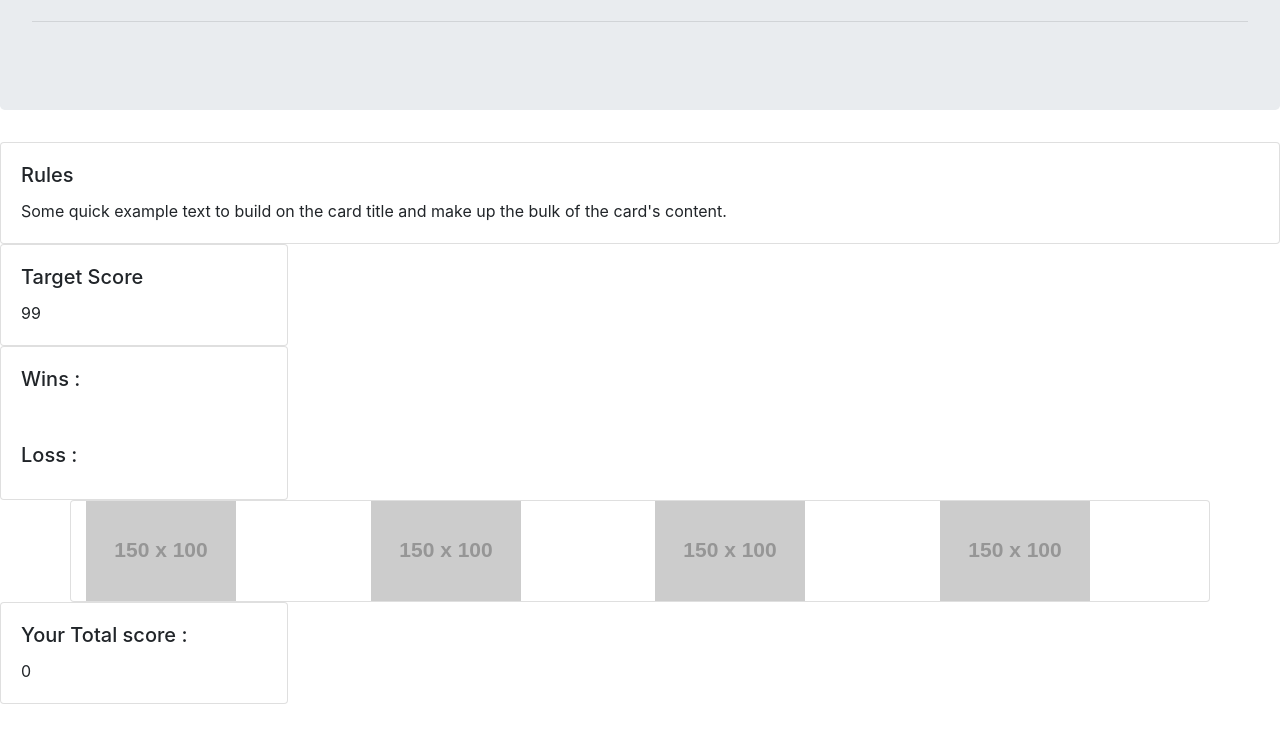
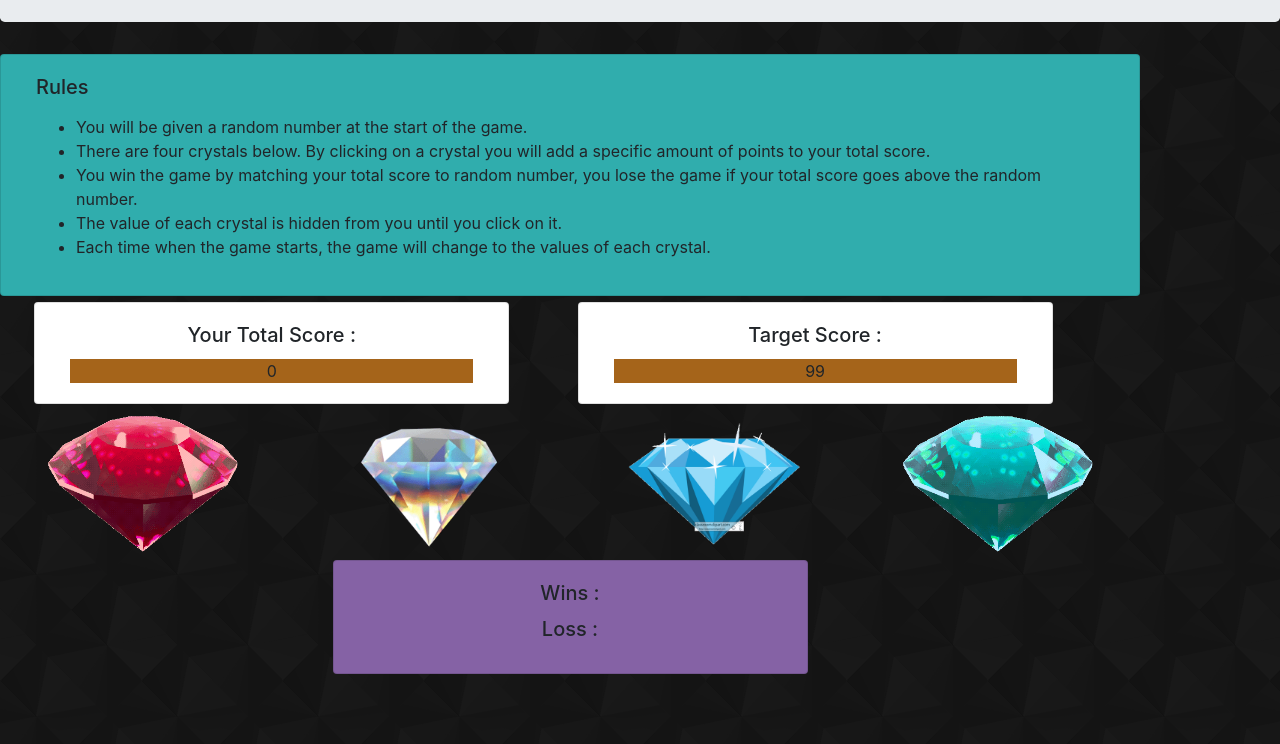
Before and after one commit to rronakk/crystal-collector, a plain HTML site: page index.html in a window 1280 px wide. Shown: the part 172-916 px from the top of the page. Before the commit the page ends 876 px from the top, so only its background shows below. Drawn offline with nearby package versions, Linux system fonts and the light colour scheme; placeholder pictures from the web are drawn by us.

Commit message:
updating styling and adding read me

```diff
--- a/assests/css/style.css
+++ b/assests/css/style.css
@@ -3,3 +3,38 @@
     height: 200px;
     object-fit: cover;
 }
+
+body{
+    background-image: url(../images/diagmonds.png);
+    padding-bottom: 70px;
+}
+
+.card{
+    margin: 0.5% 3%;
+}
+.jumbotron{
+    padding: 20px;
+}
+.container{
+    margin: 0;
+}
+#target-score ,#score {
+    background-color: rgb(165, 100, 26);
+
+}
+.rules{
+    background-color: rgb(48, 173, 173);
+}
+.row{
+    text-align: center;
+}
+.col-centered{
+    float: none;
+    margin: 0 auto;
+    background-color: rgb(133, 98, 165);
+}
+
+.img-fluid{
+    height: 150px;
+    cursor: pointer;
+}
--- a/assests/js/game.js
+++ b/assests/js/game.js
@@ -26,16 +26,17 @@ function startGame(){
     $('div[stone="turquoise"]').attr("value", turquoiseValue);
 
 
-    $(".gem").on('click', function(){
+    $(".gem").on('click', function(){ //FIXME: add animation for every click
+        $(".gem").effect("shake");
         score += parseInt($(this).attr("value"));
         $("#score").html(score);
-        console.log(targetScore);
-        console.log(score);
 
         if (targetScore === score){
             win++;
             $("#wins").html(win);
+            console.log(score)
             score = 0;
+            console.log(score)
             $("#score").html(score);
             startGame()
         }
--- a/index.html
+++ b/index.html
@@ -17,55 +17,65 @@
 <body>
     <div class="jumbotron">
             <h1 class="display-4">Crystal Collector</h1>
-            <p class="lead">test which lucky crystal help you win the treasure</p>
+            <p class="lead">Test which lucky crystal help you win the treasure....</p>
             <hr class="my-4">
     </div>
-    <div class="card" style="width: auto;">
+    <div class="card container rules" style="width: auto;">
         <div class="card-body">
             <h5 class="card-title">Rules</h5>
-            <p class="card-text">Some quick example text to build on the card title and make up the bulk of the card's content.</p>
+            <p class="card-text">
+            <ul>
+                <li>You will be given a random number at the start of the game.</li>
+                <li>There are four crystals below.  By clicking on a crystal you will add a specific amount of points to your total score.</li>
+                <li>You win the game by matching your total score to random number, you lose the game if your total score goes above the random number.</li>
+                <li>The value of each crystal is hidden from you until you click on it.</li>
+                <li>Each time when the game starts, the game will change to the values of each crystal.</li>
+            </ul>
+            </p>
         </div>
     </div>
-
-    <div class="card" style="width: 18rem;">
+    <div class="container">
+        <div class="row ">
+            <div class="card col-5" style="width: 18rem;">
                     <div class="card-body">
-            <h5 class="card-title">Target Score</h5>
-            <p class="card-text" id="target-score">200</p>
+                        <h5 class="card-title">Your Total Score : </h5>
+                        <p class="card-text" id="score"> 0</p>
                     </div>
             </div>
-    <div class="card" style="width: 18rem;">
+            <div class="card col-5" style="width: 18rem;">
                 <div class="card-body">
-            <h5 class="card-title">Wins : <span id="wins"></span></h5>
-        </div>
-        <div class="card-body">
-                <h5 class="card-title">Loss : <span id="loss"></span></h5>
-        </div>
-    </div>
-    <div class="container card">
-        <div class="row ">
-            <div class="col-md-3 gem" stone="ruby" value="">
-                <img src="http://via.placeholder.com/150x100" alt="hangman">
-            </div>
-            <div class="col-md-3 gem" stone="diamond">
-                <img src="http://via.placeholder.com/150x100" alt="hangman">
-            </div>
-            <div class="col-md-3 gem" stone="sapphire">
-                <img src="http://via.placeholder.com/150x100" alt="hangman">
-                </div>
-            <div class="col-md-3 gem" stone="turquoise">
-                <img src="http://via.placeholder.com/150x100" alt="hangman">
-            </div>
-        </div>
-    </div>
-    <div class="card" style="width: 18rem;">
-            <div class="card-body">
-                <h5 class="card-title">Your Total score : </h5>
-                <p class="card-text" id="score"> 0</p>
+                    <h5 class="card-title">Target Score : </h5>
+                    <p class="card-text" id="target-score">200</p>
                 </div>
             </div>
 
 
-
+        </div>
+    </div>
+    <div class="container ">
+        <div class="row ">
+            <div class="col-md-3 gem " stone="ruby" value="">
+                <img src="assests/images/ruby.gif" class="img-fluid rounded-circle" alt="ruby">
+            </div>
+            <div class="col-md-3 gem " stone="diamond">
+                <img src="assests/images/diamond_3.gif" class="img-fluid rounded-circle" alt="diamond">
+            </div>
+            <div class="col-md-3 gem" stone="sapphire">
+                <img src="assests/images/animated_sapp.gif" class="img-fluid rounded-circle" alt="sapphire">
+                </div>
+            <div class="col-md-3 gem border-light" stone="turquoise">
+                <img src="assests/images/turquoise.gif" class="img-fluid rounded-circle" alt="turquoise">
+            </div>
+        </div>
+        <div class="row">
+            <div class="col-md-5 card col-centered">
+                    <div class="card-body">
+                        <h5 class="card-title">Wins : <span id="wins"></span></h5>
+                        <h5 class="card-title">Loss : <span id="loss"></span></h5>
+                    </div>
+            </div>
+        </div>
+    </div>
 
 </body>
 </html>
```
Also changed, not shown: assests/images/animated_sapp.gif (added), assests/images/diagmonds.png (added), assests/images/diamond_3.gif (added), assests/images/ruby.gif (added), assests/images/sapphire.gif (added), assests/images/turquoise.gif (added), 2 other files. Lines whose indentation alone changed are shown as unchanged.
